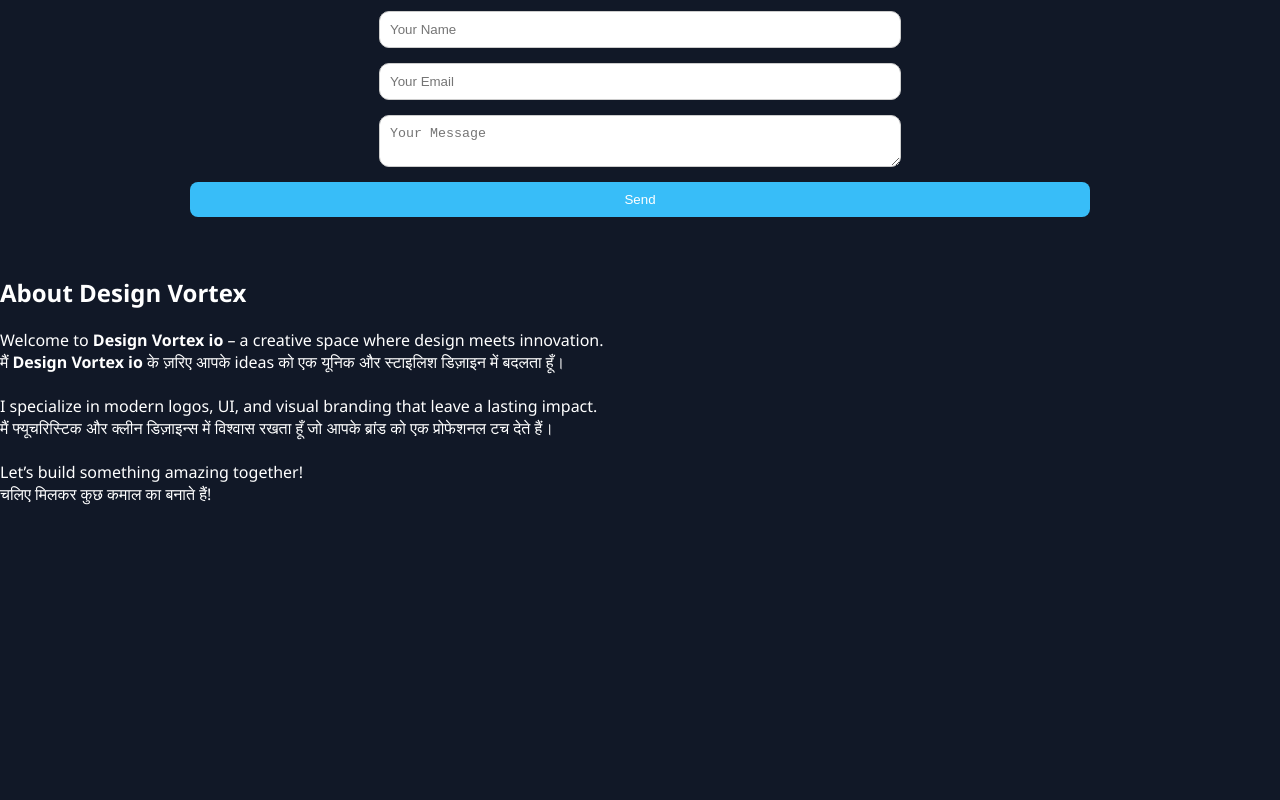
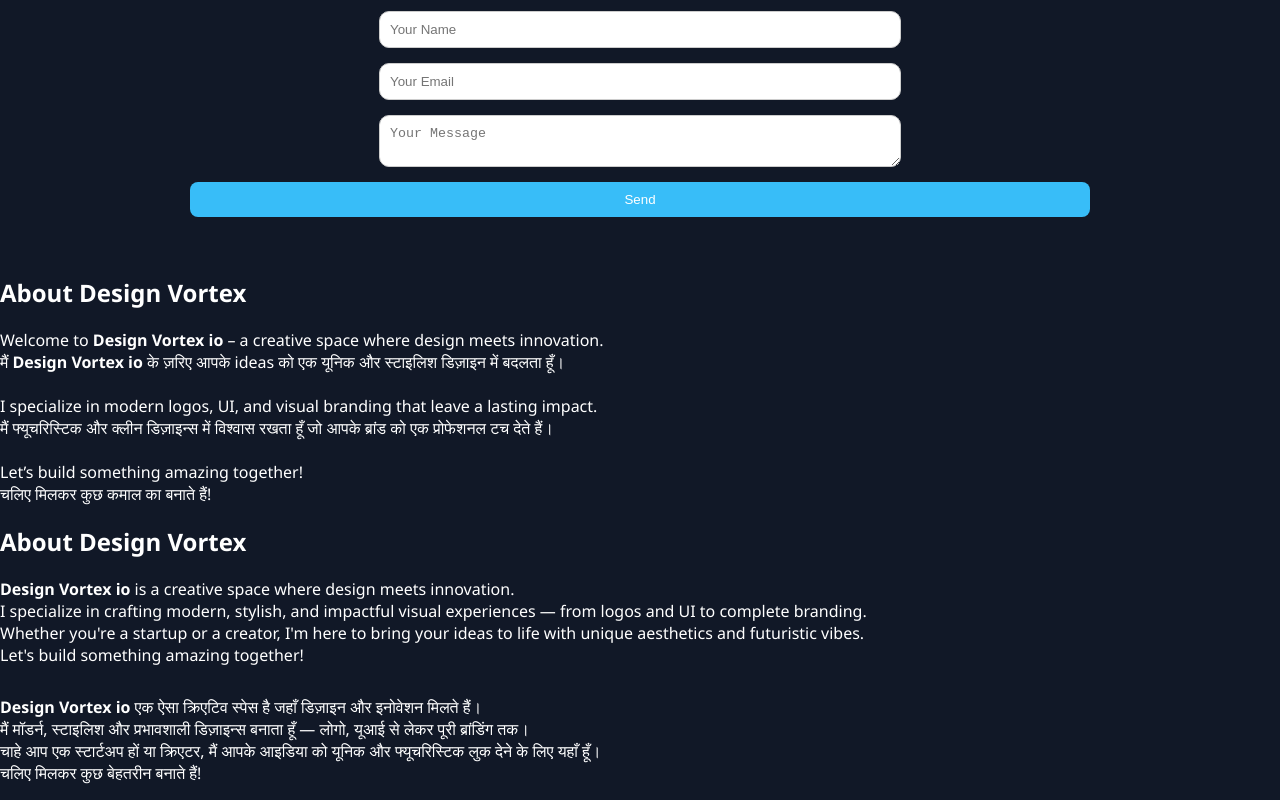
Before and after one commit to Anmol-214/Portfolio-site, a plain HTML site: page index.html in a window 1280 px wide. Shown: the part 917-1717 px from the top of the page. Before the commit the page ends 1438 px from the top, so only its background shows below. Drawn offline with Linux system fonts and the light colour scheme.

Commit message:
Update index.html

```diff
--- a/index.html
+++ b/index.html
@@ -65,4 +65,21 @@
   </p>
 </section>
 </body>
+  <section class="about">
+  <h2>About Design Vortex</h2>
+
+  <p>
+    <strong>Design Vortex io</strong> is a creative space where design meets innovation.<br>
+    I specialize in crafting modern, stylish, and impactful visual experiences — from logos and UI to complete branding.<br>
+    Whether you're a startup or a creator, I'm here to bring your ideas to life with unique aesthetics and futuristic vibes.<br>
+    Let's build something amazing together!
+  </p>
+
+  <p style="margin-top: 30px;">
+    <strong>Design Vortex io</strong> एक ऐसा क्रिएटिव स्पेस है जहाँ डिज़ाइन और इनोवेशन मिलते हैं।<br>
+    मैं मॉडर्न, स्टाइलिश और प्रभावशाली डिज़ाइन्स बनाता हूँ — लोगो, यूआई से लेकर पूरी ब्रांडिंग तक।<br>
+    चाहे आप एक स्टार्टअप हों या क्रिएटर, मैं आपके आइडिया को यूनिक और फ्यूचरिस्टिक लुक देने के लिए यहाँ हूँ।<br>
+    चलिए मिलकर कुछ बेहतरीन बनाते हैं!
+  </p>
+  </section>
 </html>
```
